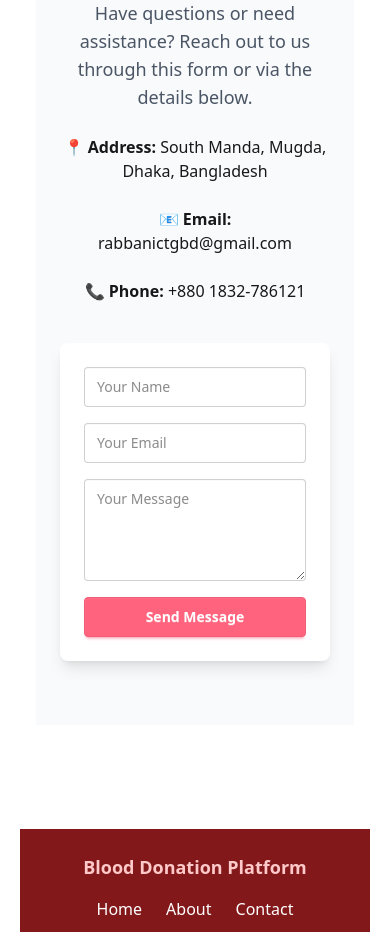
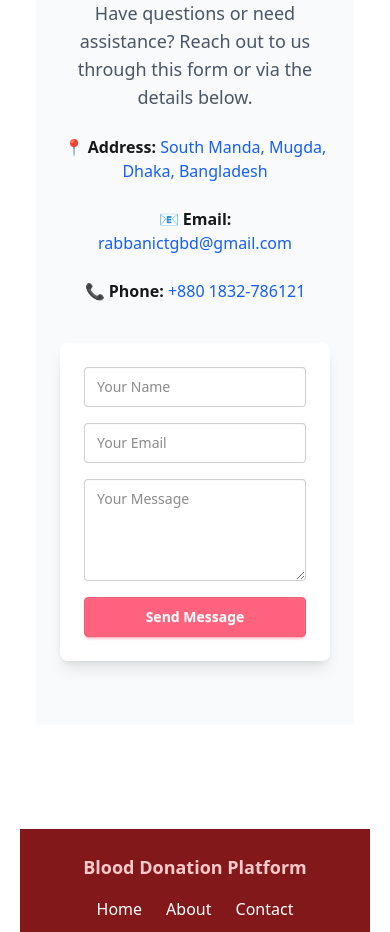
Before and after one commit to rabbanictgbd/Blood-Donation, a React (Vite) app: page / in a window 390 px wide. Shown: the part 2240-3172 px from the top of the page. Built offline with nearby package versions, Linux system fonts and the light colour scheme; no server answers.

Commit message:
email & phone activated

```diff
--- a/src/components/ContactUs.jsx
+++ b/src/components/ContactUs.jsx
@@ -52,9 +52,39 @@ const ContactUs = () => {
               Have questions or need assistance? Reach out to us through this form
               or via the details below.
             </p>
-            <p><strong>📍 Address:</strong> South Manda, Mugda, Dhaka, Bangladesh</p>
-            <p><strong>📧 Email:</strong> rabbanictgbd@gmail.com</p>
-            <p><strong>📞 Phone:</strong> +880 1832-786121</p>
+            <p>
+              <strong>📍 Address:</strong>{" "}
+              <a
+                href="https://www.google.com/maps/place/2+Hiru+Miah+Road,+Dhaka+1214/@23.7272045,90.4374206,21z/data=!4m6!3m5!1s0x3755b83a74672ff7:0x907360d8b27d11bf!8m2!3d23.7272596!4d90.4374116!16s%2Fg%2F11gf1rj3n3?entry=ttu&g_ep=EgoyMDI1MTIwOS4wIKXMDSoASAFQAw%3D%3D"
+                // href="https://www.google.com/maps/search/?api=1&query=South+Manda+Mugda+Dhaka+Bangladesh"
+                target="_blank"
+                rel="noopener noreferrer"
+                className="text-blue-600 hover:underline"
+              >
+                South Manda, Mugda, Dhaka, Bangladesh
+              </a>
+            </p>
+
+            <p>
+              <strong>📧 Email:</strong>{" "}
+              <a
+                href="mailto:rabbanictgbd@gmail.com"
+                className="text-blue-600 hover:underline"
+              >
+                rabbanictgbd@gmail.com
+              </a>
+            </p>
+
+            <p>
+              <strong>📞 Phone:</strong>{" "}
+              <a
+                href="tel:+8801832786121"
+                className="text-blue-600 hover:underline"
+              >
+                +880 1832-786121
+              </a>
+            </p>
+
           </div>
 
           {/* Contact Form */}
```
